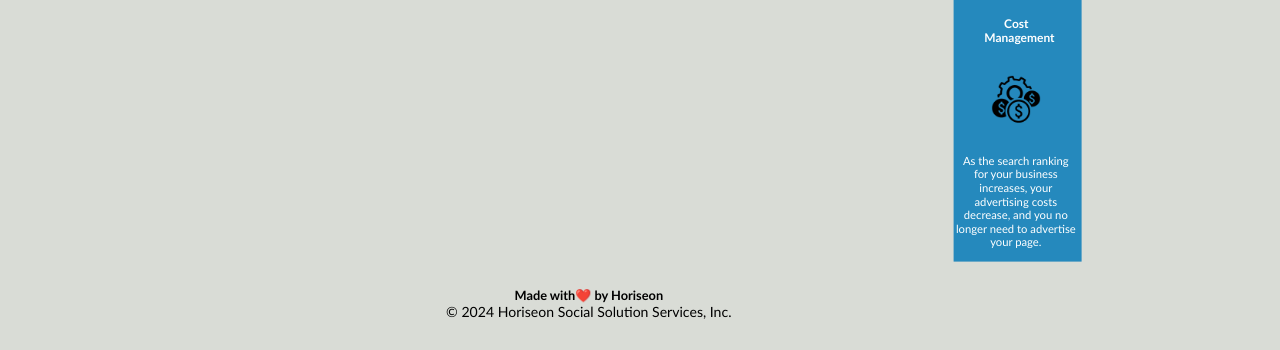
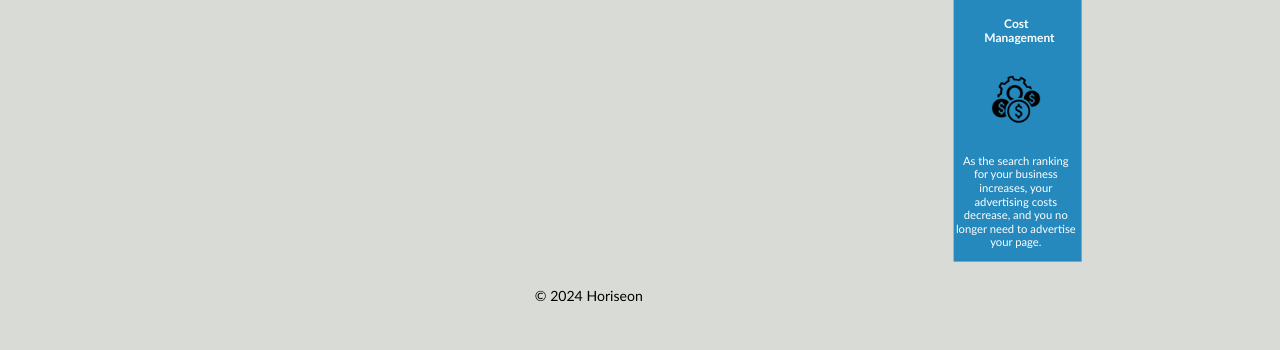
Before and after one commit to Tthompson8416/Challenge-1, a plain HTML site: page index.html in a window 1280 px wide. Shown: the part 696-1046 px from the top of the page. Drawn offline with Linux system fonts and the light colour scheme.

Commit message:
Copyright updated

```diff
--- a/index.html
+++ b/index.html
@@ -84,9 +84,8 @@
 
     <!-- Footer -->
     <footer>
-        <h2>Made with<span class="heart">❤️</span> by Horiseon</h2>
         <p>
-            &copy; 2024 Horiseon Social Solution Services, Inc.
+            &copy; 2024 Horiseon
         </p>
     </footer>
 </body>
```
